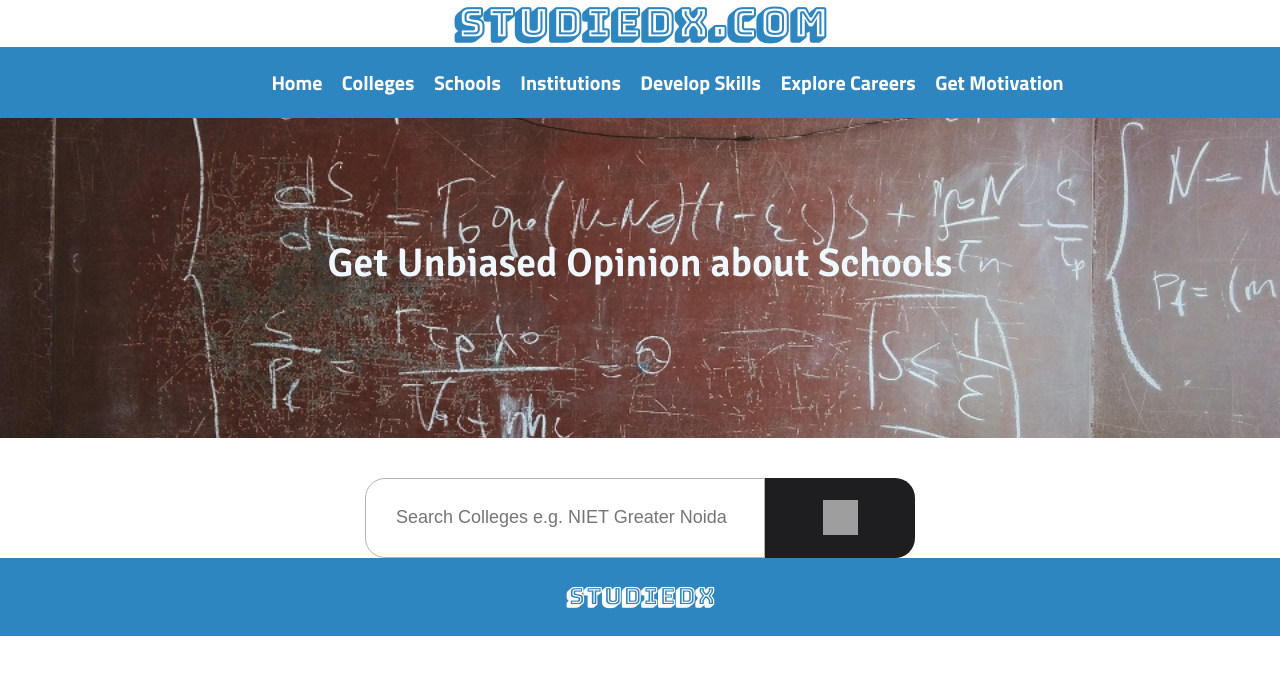
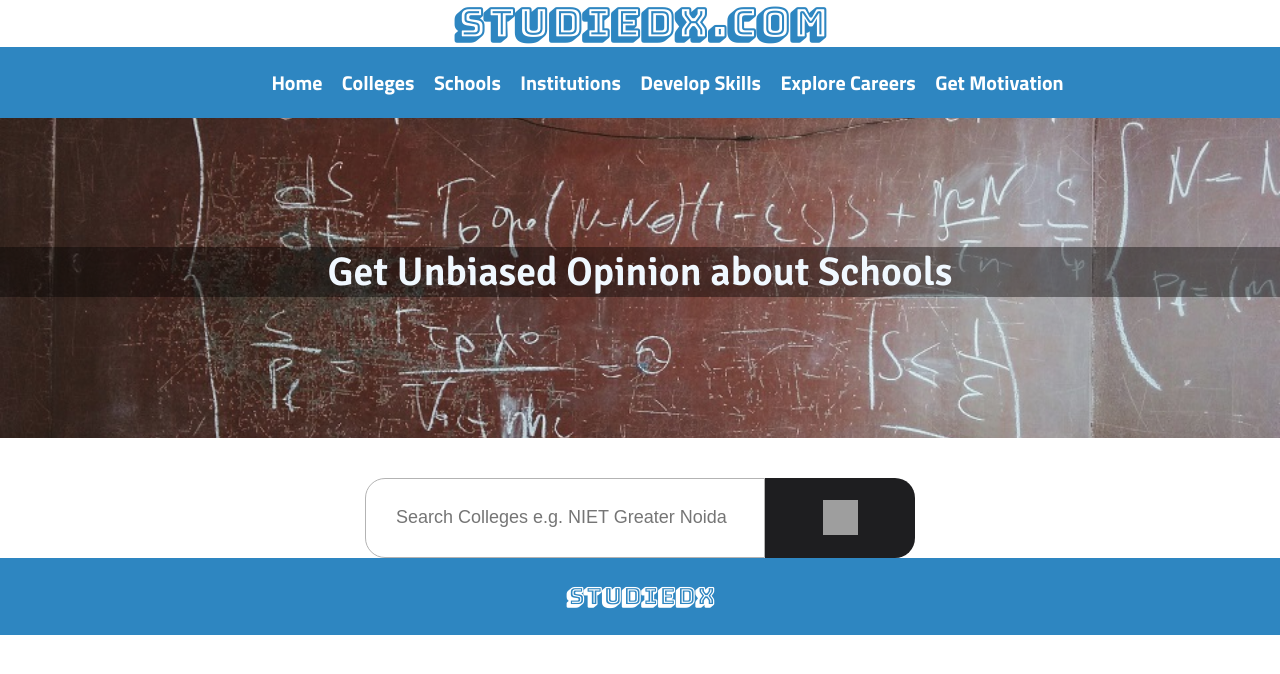
Before and after one commit to devDeejay/DhananjayTrivedi.github.io, a plain HTML site: page Schools.html in a window 1280 px wide. Shown: the top 674 px of the page. Drawn offline with nearby package versions, Linux system fonts and the light colour scheme; grey boxes are pictures that could not be loaded.

Commit message:
Fix heading

```diff
--- a/Schools.html
+++ b/Schools.html
@@ -23,7 +23,9 @@
     </div>
 
     <div class="banner bannerSchools">
-        <h2 class="bannerHeading">Get Unbiased Opinion about Schools</h2>
+        <div class="headingCenter">
+            <h2 class="bannerHeading">Get Unbiased Opinion about Schools</h2>
+        </div>
     </div>
     <div class="content">
         <div class="wrapper">
@@ -36,7 +38,7 @@
     </div>
 
     <!-- scripts -->
-    <script src='http://cdnjs.cloudflare.com/ajax/libs/jquery/2.1.3/jquery.min.js'></script>
+    <script src='https://cdnjs.cloudflare.com/ajax/libs/jquery/2.1.3/jquery.min.js'></script>
     <script src="searchbarJS.js"></script>
     <script type="application/ecmascript" src="js.js"></script>
 </body>
--- a/css.css
+++ b/css.css
@@ -71,16 +71,18 @@ body{
     margin: auto;
 }
 
-
 /* College Page */
 .bannerCollege{
     background: url('university.jpg') no-repeat center center fixed;
 }
 
+.headingCenter{
+    padding-top: 12vh;
+}
+
 .banner{
-    margin-top: -33px;
     height: 40vh;
-     background-attachment: fixed;
+    background-attachment: fixed;
     -webkit-background-size: cover;
     -moz-background-size: cover;
     -o-background-size: cover;
@@ -88,7 +90,7 @@ body{
 }
 
 .bannerHeading{
-    padding-top: 15vh;
+    background: rgba(0,0,0,0.4);
     color: aliceblue;
     font-family: 'Signika', sans-serif;
     font-size: 40px;
@@ -154,7 +156,6 @@ input {
     background: url('motivation.jpg') no-repeat center center fixed;
 }
 .banner{
-    margin-top: -33px;
     height: 40vh;
      background-attachment: fixed;
     -webkit-background-size: cover;
```
Also changed, not shown: Institutions.html (+4 -2 lines), careers.html (+3 -1 lines), college.html (+4 -2 lines), motivation.html (+3 -1 lines), skills.html (+5 -3 lines).
